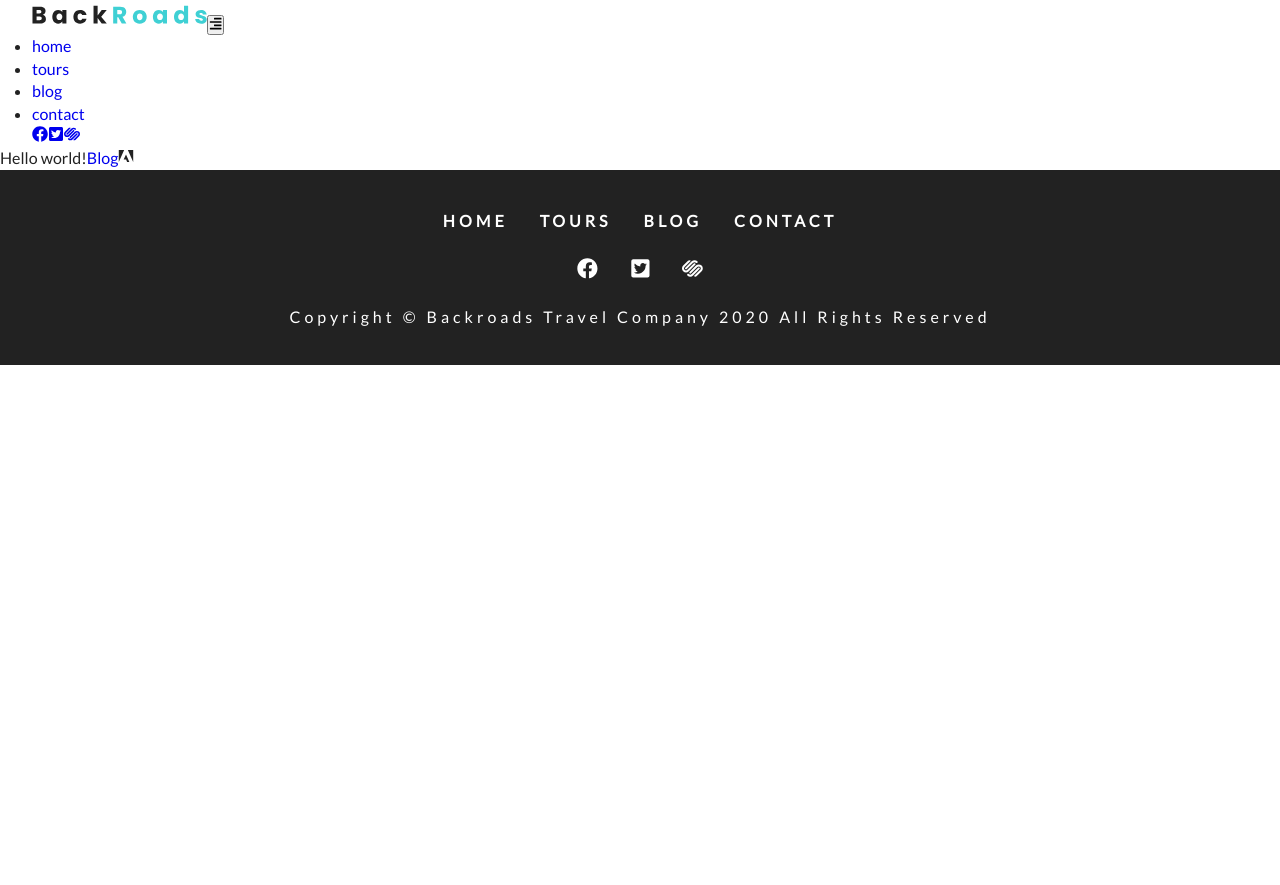
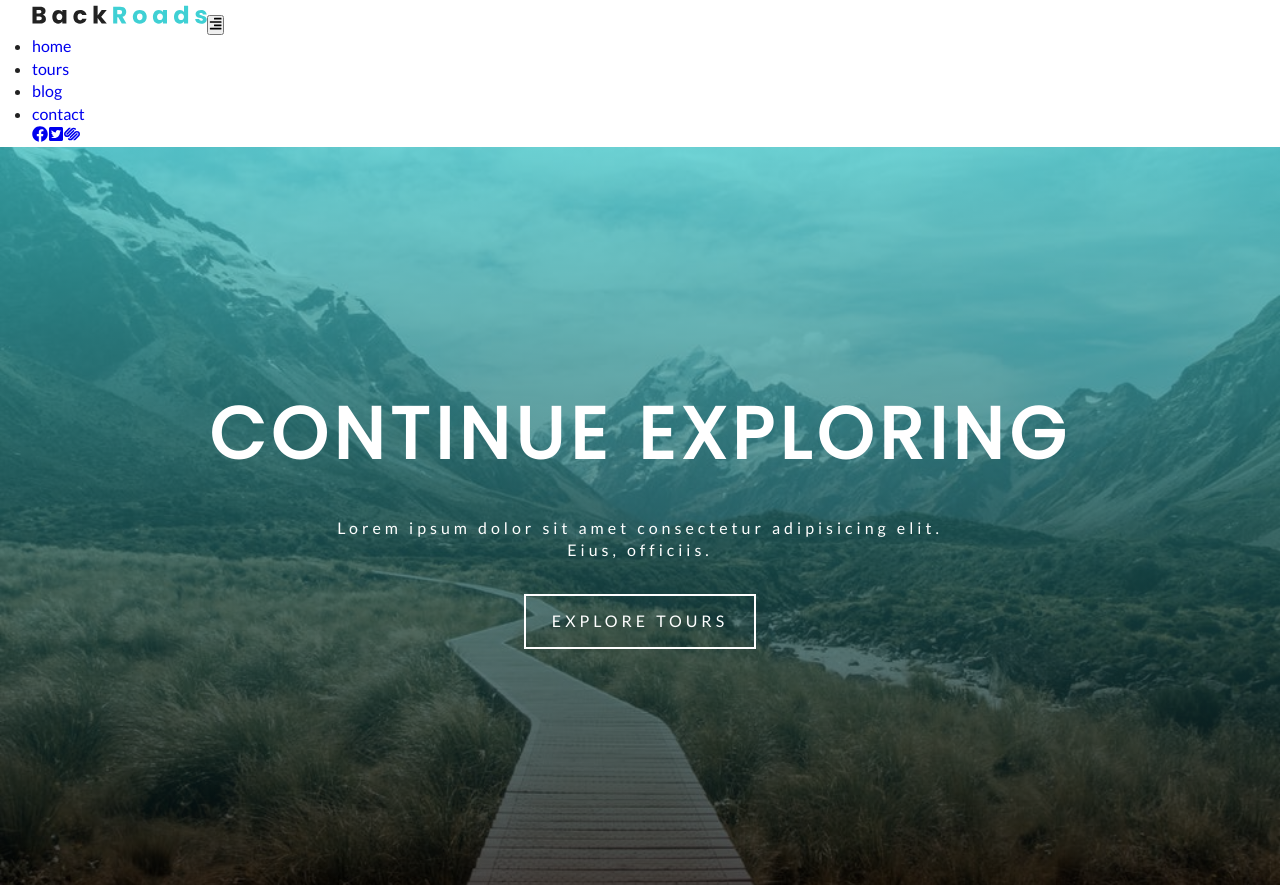
Before and after one commit to olgaczarnecka/gatsby-backroads, a Gatsby site: page / in a window 1280 px wide. Shown: the top 885 px of the page. Before the commit the page ends 800 px from the top, so only its background shows below. Built offline with nearby package versions, Linux system fonts and the light colour scheme; Gatsby itself is replaced by a stand-in of ours.

Commit message:
Add Hero section & Error page

```diff
--- /dev/null
+++ b/src/components/Banner.js
@@ -0,0 +1,14 @@
+import React from "react"
+import styles from "../css/banner.module.css"
+
+const Banner = ({ title, info, children }) => {
+  return (
+    <div className={styles.banner}>
+      <h1>{title}</h1>
+      <p>{info}</p>
+      {children}
+    </div>
+  )
+}
+
+export default Banner
--- /dev/null
+++ b/src/components/SimpleHero.js
@@ -0,0 +1,7 @@
+import React from "react"
+
+const SimpleHero = ({ children }) => {
+  return <header className="defaultHero">{children}</header>
+}
+
+export default SimpleHero
--- /dev/null
+++ b/src/css/banner.module.css
@@ -0,0 +1,25 @@
+.banner {
+  text-align: center;
+  letter-spacing: var(--mainSpacing);
+  color: var(--mainWhite);
+}
+.banner h1 {
+  font-size: 3.3rem;
+  text-transform: uppercase;
+  margin-bottom: 2rem;
+  padding: 0 1rem;
+  letter-spacing: 6px;
+}
+.banner p {
+  width: 85%;
+  margin: 0 auto;
+  margin-bottom: 2rem;
+}
+@media screen and (min-width: 768px) {
+  .banner h1 {
+    font-size: 4.5rem;
+  }
+  .banner p {
+    width: 70%;
+  }
+}
--- /dev/null
+++ b/src/css/error.module.css
@@ -0,0 +1,7 @@
+.error {
+  background: var(--primaryColor);
+  min-height: calc(100vh - 62px);
+  display: flex;
+  justify-content: center;
+  align-items: center;
+}
--- a/src/pages/404.js
+++ b/src/pages/404.js
@@ -1,5 +1,19 @@
 import React from "react"
+import Layout from "../components/Layout"
+import styles from "../css/error.module.css"
+import { Link } from "gatsby"
+import Banner from "../components/Banner"
 
-const ErrorPage = () => <div>hello from 404 page!</div>
+const ErrorPage = () => (
+  <Layout>
+    <header className={styles.error}>
+      <Banner title="oops it's a dead end">
+        <Link to="/" className="btn-white">
+          back to homepage
+        </Link>
+      </Banner>
+    </header>
+  </Layout>
+)
 
 export default ErrorPage
--- a/src/pages/index.js
+++ b/src/pages/index.js
@@ -1,11 +1,20 @@
 import React from "react"
 import { Link } from "gatsby"
 import Layout from "../components/Layout"
-import { FaAdobe } from "react-icons/fa"
+import SimpleHero from "../components/SimpleHero"
+import Banner from "../components/Banner"
 
 export default () => (
   <Layout>
-    Hello world!<Link to="/blog">Blog</Link>
-    <FaAdobe />
+    <SimpleHero>
+      <Banner
+        title="continue exploring"
+        info="Lorem ipsum dolor sit amet consectetur adipisicing elit. Eius, officiis."
+      >
+        <Link to="/tours" className="btn-white">
+          explore tours
+        </Link>
+      </Banner>
+    </SimpleHero>
   </Layout>
 )
```
